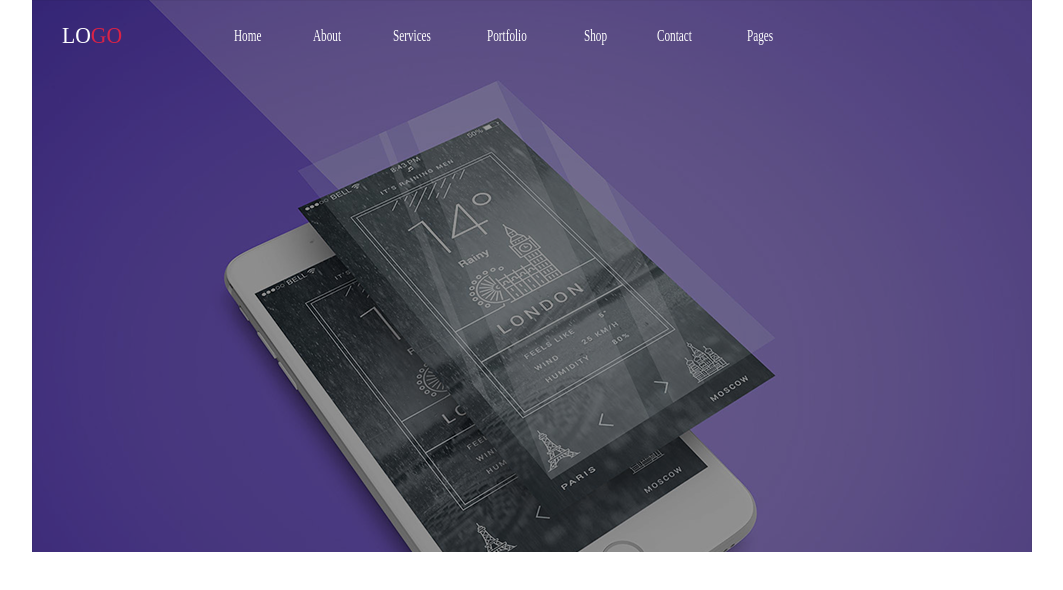
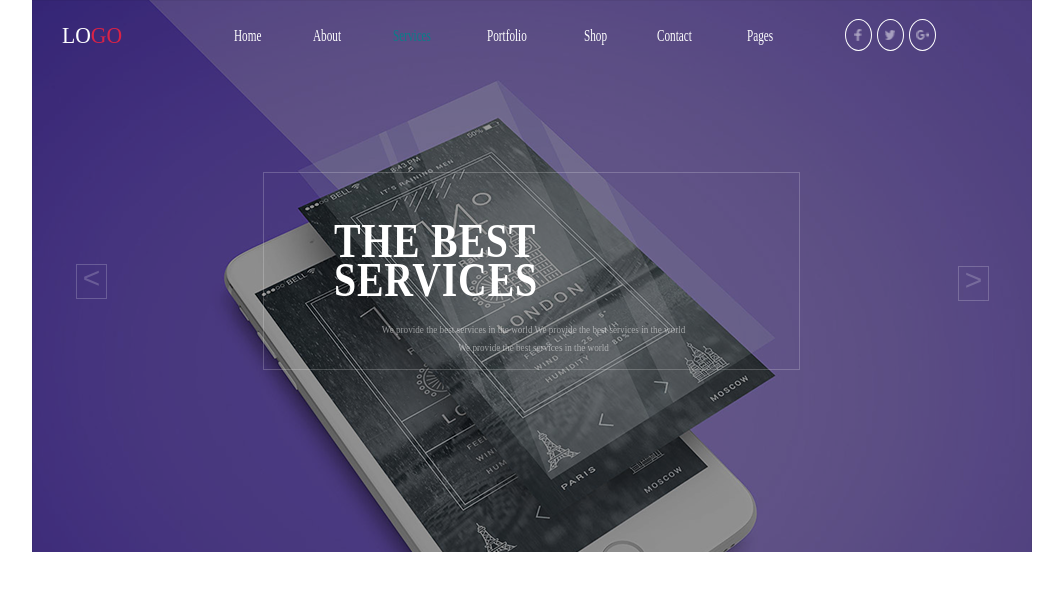
Before and after one commit to wannacodethis/htmlcsslearn, a plain HTML site: page index.html in a window 1280 px wide. Shown: the whole page, without its empty margins (108-1171 px from the left). Drawn offline with Linux system fonts and the light colour scheme; a web font is replaced by a local one.

Commit message:
arrows, main banner, logo, menu done

```diff
--- a/css/main.css
+++ b/css/main.css
@@ -1,4 +1,5 @@
 @import url(//db.onlinewebfonts.com/c/00370d92f1b404768d34ac7dc664289e?family=Sansation);
+@import url(//db.onlinewebfonts.com/c/203a9484bfdc47e34b3ef212bab9adc1?family=Sansation);
 
 * {
     padding: 0;
@@ -78,6 +79,144 @@ body{
     color: #ffffff;
 }
 
-.main_menu li a .choosen_li{
+.main_menu li .choosen_li, .main_menu li a:hover{
     color: #097e89;
 }
+
+.refs_social{
+    float: right;
+    position: relative;
+    top: -540px;
+    right: -543px;
+}
+
+.refs_social li{
+    float: left;
+    padding: 2.5px;
+}
+
+.refs_social li a{
+    text-decoration: none;
+}
+
+.fb-icon {
+    width: 8px;
+    height: 12px;
+    object-fit: contain;
+    opacity: 0.7;
+}
+
+.tw-icon {
+    width: 10px;
+    height: 10px;
+    object-fit: contain;
+    opacity: 0.7;
+}
+
+.g-icon {
+    width: 13px;
+    height: 10px;
+    object-fit: contain;
+    opacity: 0.7;
+}
+
+.facebook_li, .twitter_li, .google_li{
+    display: flex;
+    justify-content: center;
+    align-items: center;
+    width: 25px;
+    height: 30px;
+    border-radius: 50%;
+    border: solid 1px #ffffff;
+}
+
+.refs_social span:hover{
+    background-color: #352767;
+}
+
+.main_banner{
+    width: 535px;
+    height: 196px;
+    position: relative;
+    left: 231px;
+    top: -384px;
+    border: 1px solid rgba(255, 255, 255, 0.2);
+}
+
+.best_services{
+    position: relative;
+    top: 13px;
+    left: 70px;
+    display: inline-block;
+    width: 479px;
+    height: 35px;
+    font-family: Sansation;
+    font-size: 48px;
+    font-weight: bold;
+    font-style: normal;
+    font-stretch: normal;
+    line-height: 0.81;
+    letter-spacing: 0.9px;
+    text-align: left;
+    transform-origin: left;
+    transform: scale(0.83, 1);
+    color: #ffffff;
+}
+
+.description{
+    position: relative;
+    top: 34px;
+    left: 99px;
+    display: inline-block;
+    width: 392px;
+    height: 29px;
+    opacity: 0.7;
+    font-family: Sansation;
+    font-size: 10.5px;
+    font-weight: normal;
+    font-style: normal;
+    font-stretch: normal;
+    line-height: 1.71;
+    letter-spacing: normal;
+    text-align: center;
+    transform-origin: left;
+    transform: scale(0.87, 1);
+    color: rgba(255, 255, 255, 0.7);
+}
+
+.main_service a{
+    text-decoration: none;
+}
+
+.arrow_left{
+    position: relative;
+    top: -490px;
+    left: 44px;
+}
+
+.arrow_right{
+    float: right;
+    position: relative;
+    top: -523px;
+    right: 43px;
+}
+
+.arrow_left, .arrow_right{
+    width: 29px;
+    height: 33px;
+    border: solid 1px rgba(255, 255, 255, 0.2);
+    background-color: rgba(0, 0, 0, 0);
+    color: rgba(255, 255, 255, 0.2);
+    font-family: monospace;
+    font-size: 30px;
+    font-weight: lighter;
+    font-style: normal;
+    font-stretch: normal;
+    line-height: 1;
+    letter-spacing: normal;
+    text-align: center;
+}
+
+.arrow_left:hover, .arrow_right:hover{
+    background-color: #352767;
+}
--- a/index.html
+++ b/index.html
@@ -22,22 +22,36 @@
                 <li><a href="#">Pages</a></li>
             </ul>
             <ul class="refs_social" type="none">
-               <li><a href="#">
-                    <div class="facebook_li">
-                        <a href="#"><img src="img/fb-icon.png" srcset="img/fb-icon@2x.png 2x, img/fb-icon@3x.png 3x" class="fb-icon"></a>
-                    </div>
+               <li><a style="display:block" href="#">
+                    <span class="facebook_li">
+                        <img src="img/fb-icon.png" srcset="img/fb-icon@2x.png 2x, img/fb-icon@3x.png 3x" class="fb-icon">
+                    </span>
                </a></li>
                <li><a href="#">
-                    <div class="twitter_li">
-                        <a href="#"></a>
-                    </div>
+                    <span class="twitter_li">
+                        <img src="img/tw-icon.png" srcset="img/tw-icon@2x.png 2x, img/tw-icon@3x.png 3x" class="tw-icon">
+                    </span>
                </a></li>
                <li><a href="#">
-                    <div class="google+_li">
-
-                    </div>
+                    <span class="google_li">
+                        <img src="img/g-icon.png" srcset="img/g-icon@2x.png 2x, img/g-icon@3x.png 3x" class="g-icon">
+                    </span>
                </a></li>
             </ul>
+            <div class="main_banner">
+               <span class="best_services">THE BEST SERVICES</span><br/>
+               <span class="description">We provide the best services in the world We provide the best services in the world <br/> We provide the best services in the world</span>
+            </div>
+            <a href="#">
+                <div class="arrow_left">
+                    &lt
+                </div>
+            </a>
+            <a href="#">
+                <div class="arrow_right">
+                    &gt
+                </div>
+            </a>
         </div>
 
         <div class="about_us">
```
